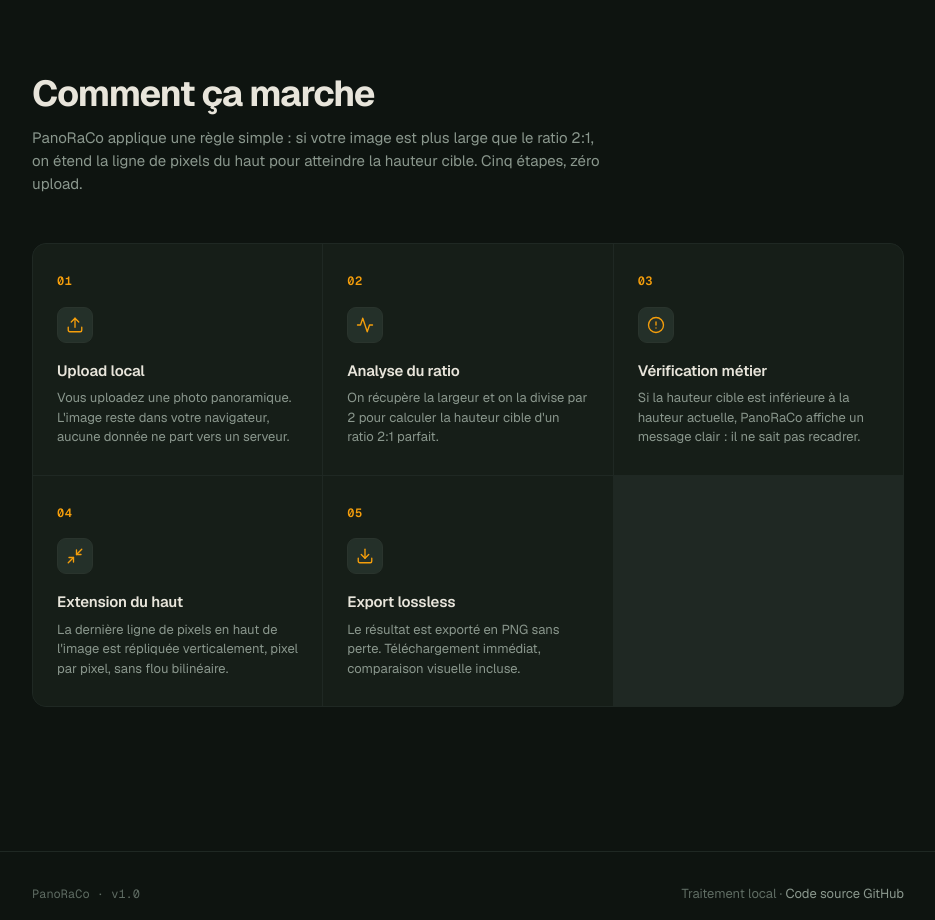
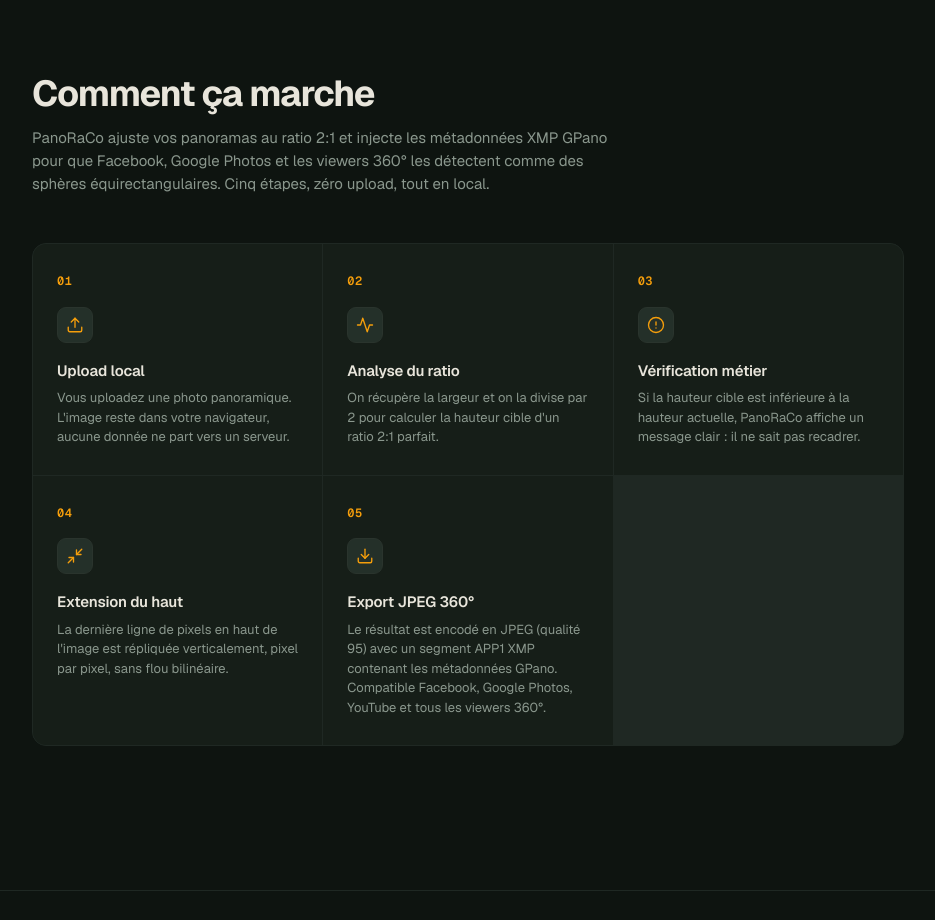
Before and after one commit to Minher0/PanoRaCo, a website: page index.html in a window 1280 px wide. Shown: the part 940-1860 px from the top of the page, without its empty margins (172-1107 px from the left). Drawn offline with nearby package versions, Linux system fonts and the light colour scheme.

Commit message:
docs: update 'How it works' section for JPEG 360° + XMP GPano
- Updated intro to mention XMP GPano metadata injection for 360°
  detection by Facebook, Google Photos, and 360° viewers
- Updated step 05 from 'Export lossless PNG' to 'Export JPEG 360°':
  now mentions JPEG quality 95, APP1 XMP segment with GPano metadata,
  and compatibility with Facebook, Google Photos, YouTube and all
  360° viewers

```diff
--- a/index.html
+++ b/index.html
@@ -1093,9 +1093,10 @@
       <div class="process-head reveal">
         <h2>Comment ça marche</h2>
         <p>
-          PanoRaCo applique une règle simple : si votre image est plus large
-          que le ratio 2:1, on étend la ligne de pixels du haut pour
-          atteindre la hauteur cible. Cinq étapes, zéro upload.
+          PanoRaCo ajuste vos panoramas au ratio 2:1 et injecte les
+          métadonnées XMP GPano pour que Facebook, Google Photos et les
+          viewers 360° les détectent comme des sphères équirectangulaires.
+          Cinq étapes, zéro upload, tout en local.
         </p>
       </div>
       <div class="steps stagger reveal" id="steps">
@@ -1136,8 +1137,8 @@
           <div class="step-icon" aria-hidden="true">
             <svg viewBox="0 0 24 24" fill="none" stroke="currentColor" stroke-width="1.8" stroke-linecap="round" stroke-linejoin="round"><path d="M21 15v4a2 2 0 0 1-2 2H5a2 2 0 0 1-2-2v-4"/><polyline points="7 10 12 15 17 10"/><line x1="12" y1="15" x2="12" y2="3"/></svg>
           </div>
-          <h3>Export lossless</h3>
-          <p>Le résultat est exporté en PNG sans perte. Téléchargement immédiat, comparaison visuelle incluse.</p>
+          <h3>Export JPEG 360°</h3>
+          <p>Le résultat est encodé en JPEG (qualité 95) avec un segment APP1 XMP contenant les métadonnées GPano. Compatible Facebook, Google Photos, YouTube et tous les viewers 360°.</p>
         </div>
       </div>
     </section>
```
